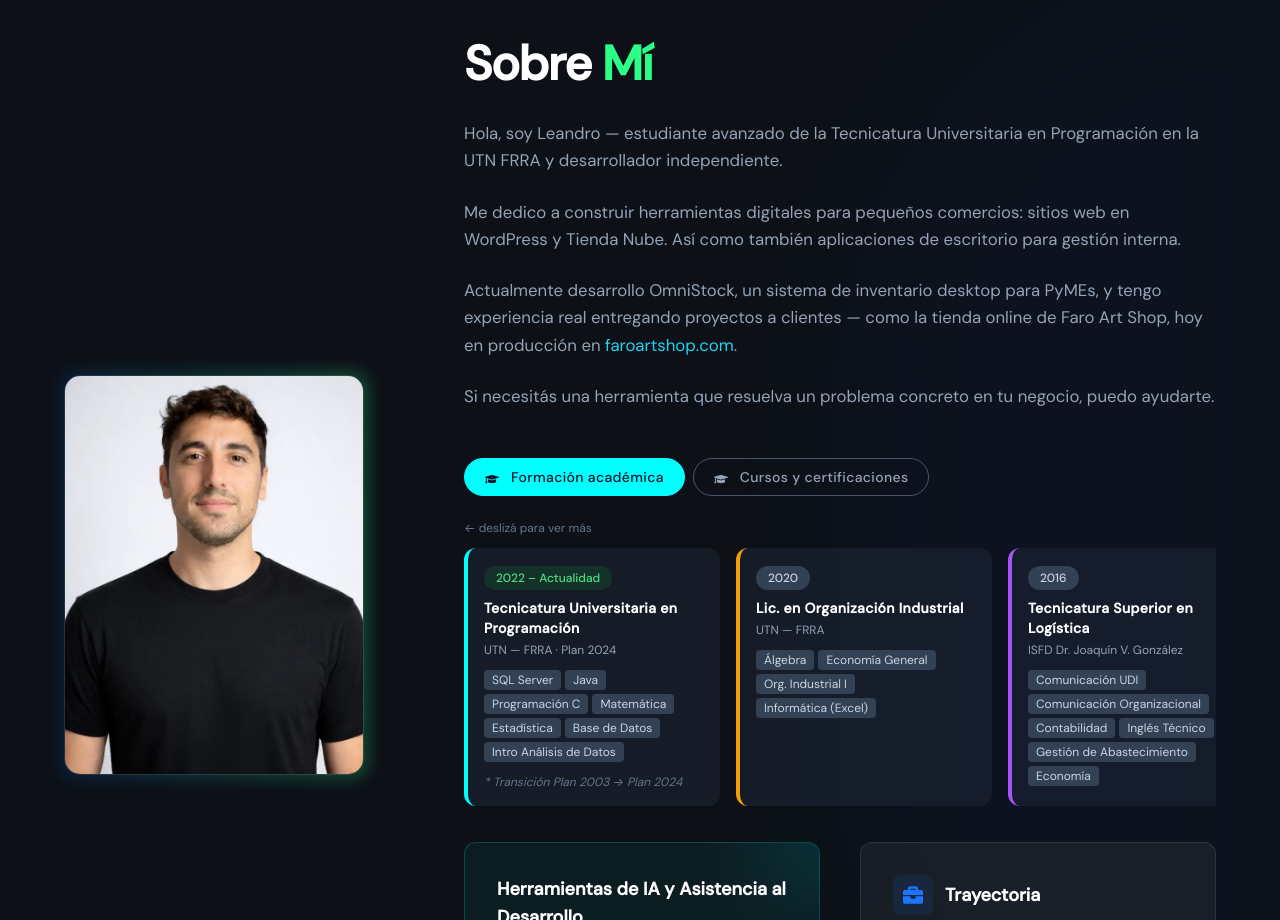
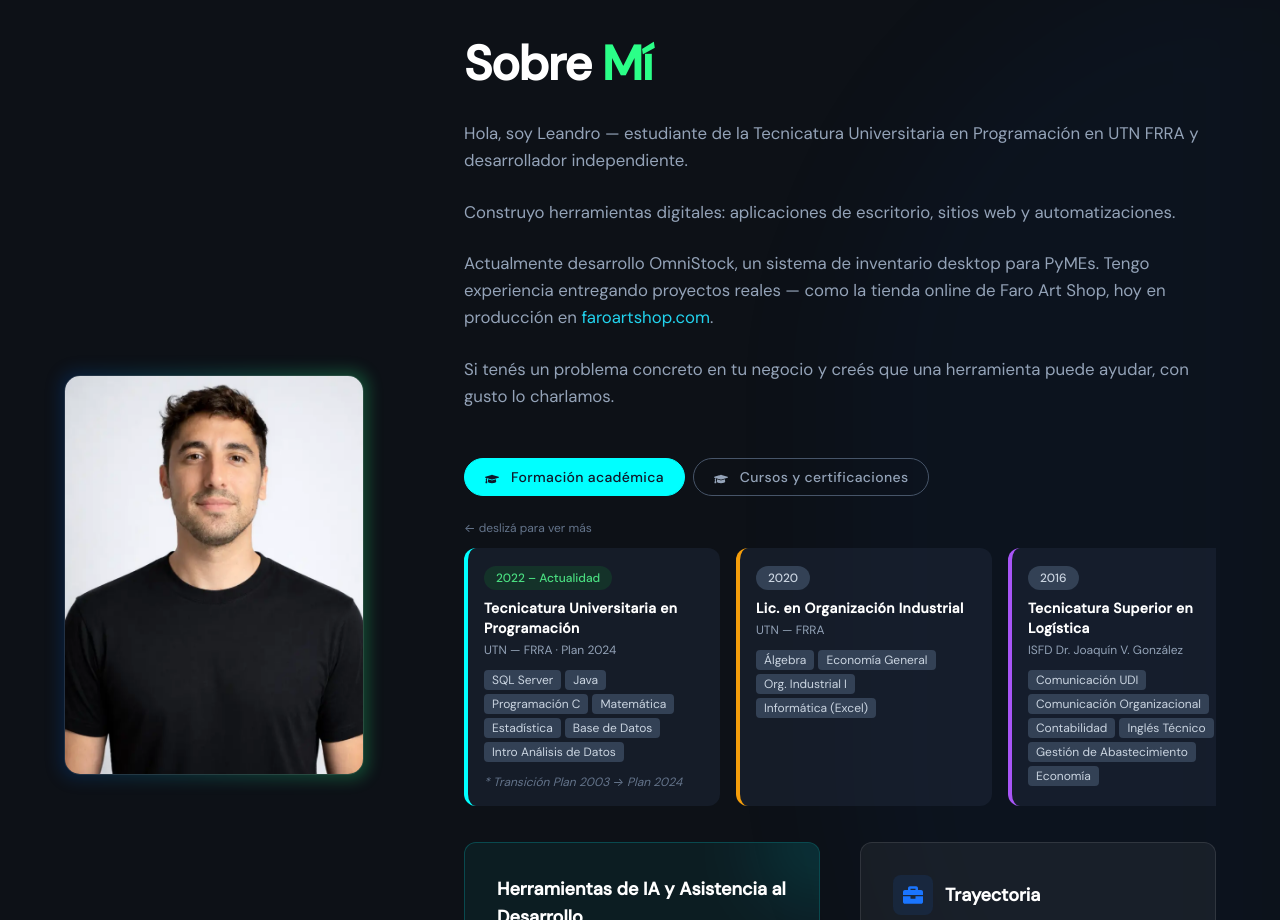
Before and after one commit to lgavegno/mi-portafolio, a React (Vite) app: page / in a window 1280 px wide. Shown: the part 920-1840 px from the top of the page. Built offline with nearby package versions, Linux system fonts and the light colour scheme.

Commit message:
modificacion contenido sobre mi

```diff
--- a/src/components/About.jsx
+++ b/src/components/About.jsx
@@ -52,20 +52,19 @@ const About = () => {
 
                                 <div className="space-y-6 text-slate-300 text-lg leading-relaxed whitespace-pre-line">
                                     <p>
-                                        Hola, soy Leandro — estudiante avanzado de la Tecnicatura
-                                        Universitaria en Programación en la UTN FRRA y desarrollador
+                                        Hola, soy Leandro — estudiante de la Tecnicatura
+                                        Universitaria en Programación en UTN FRRA y desarrollador
                                         independiente.
                                     </p>
                                     <p>
-                                        Me dedico a construir herramientas digitales para pequeños
-                                        comercios: sitios web en WordPress y Tienda Nube. Así como
-                                        también aplicaciones de escritorio para gestión interna.
+                                        Construyo herramientas digitales: aplicaciones de escritorio,
+                                        sitios web y automatizaciones.
                                     </p>
                                     <p>
                                         Actualmente desarrollo OmniStock, un sistema de inventario
-                                        desktop para PyMEs, y tengo experiencia real entregando
-                                        proyectos a clientes — como la tienda online de Faro Art Shop,
-                                        hoy en producción en{' '}
+                                        desktop para PyMEs. Tengo experiencia entregando proyectos
+                                        reales — como la tienda online de Faro Art Shop, hoy en
+                                        producción en{' '}
                                         <a
                                             href="https://faroartshop.com"
                                             target="_blank"
@@ -76,8 +75,8 @@ const About = () => {
                                         </a>.
                                     </p>
                                     <p>
-                                        Si necesitás una herramienta que resuelva un problema concreto
-                                        en tu negocio, puedo ayudarte.
+                                        Si tenés un problema concreto en tu negocio y creés que una
+                                        herramienta puede ayudar, con gusto lo charlamos.
                                     </p>
                                 </div>
                             </div>
```
